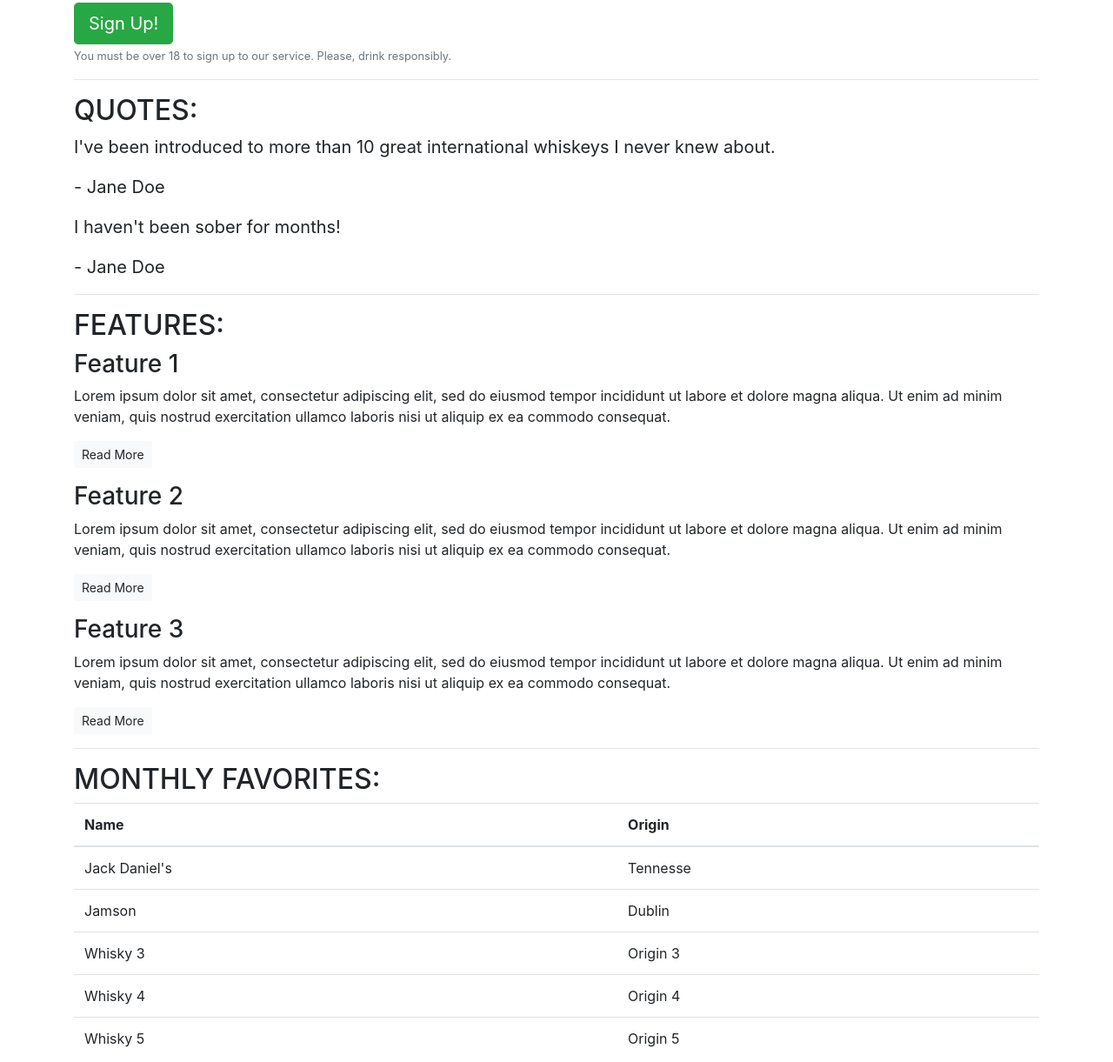
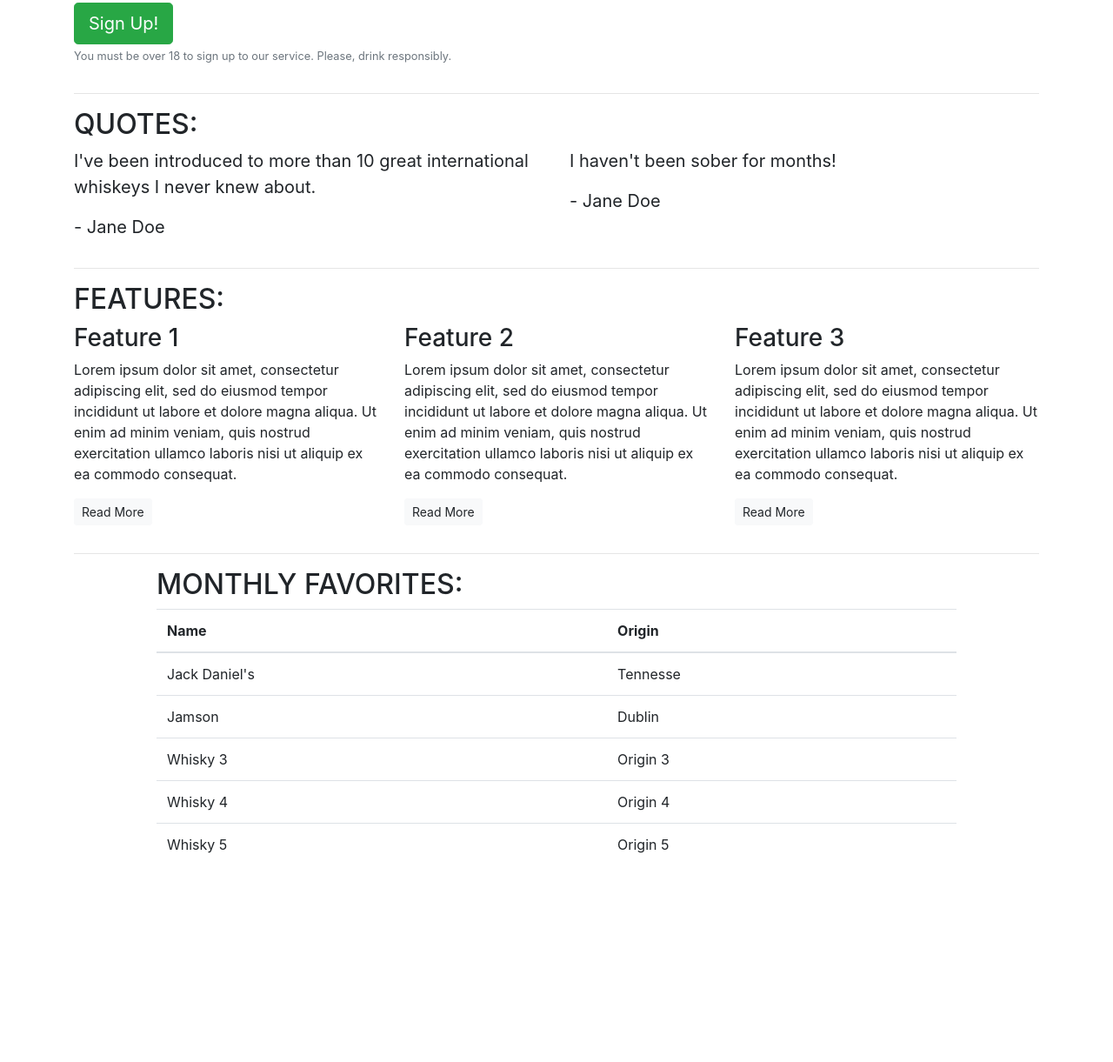
Before and after one commit to 2tracks/Bootstrap4, a plain HTML site: page index.html in a window 1280 px wide. Shown: the part 99-1320 px from the top of the page at 87% size. After the commit the page ends 1110 px from the top, so only its background shows below. Drawn offline with nearby package versions, Linux system fonts and the light colour scheme.

Commit message:
Added grid

```diff
--- a/index.html
+++ b/index.html
@@ -11,6 +11,8 @@
 <body>
      <article class="container">
         <!-- Callout -->
+        <div class="row">
+            <div class="col-12">
                 <section class="callout">
                     <h1>The finest whiskeys delivered to your doorstep.</h1>
                     <p class="lead">Sign up today to start receiving the world's best whiskeys every month.
@@ -18,27 +20,45 @@
                     <button class="btn btn-success btn-lg">Sign Up!</button>
                     <p class="text-muted"><small>You must be over 18 to sign up to our service. Please, drink responsibly.</small></p>
                 </section>
+            </div>
+        </div>
         <!-- /.callout -->
         <hr>
 
         <!-- Quotes -->
         <section class="quotes">
+            <div class="row">
+                <div class="col-12">
                     <h2 class="text-uppercase">Quotes:</h2>
+                </div>
+            </div>
+            <div class="row">
+                <div class="col-12 col-md-6">
                     <blockquote class="blockquote">
                         <p>I've been introduced to more than 10 great international whiskeys I never knew about.</p>
                         <p>- Jane Doe</p>
                     </blockquote>
+                </div>
+                <div class="col-12 col-md-6">
                     <blockquote class="blockquote">
                         <p>I haven't been sober for months!</p>
                         <p>- Jane Doe</p>
                     </blockquote>
+                </div>
+            </div>
         </section>
         <!-- /.quotes -->
         <hr>
 
         <!-- Features -->
         <section class="features">
+            <div class="row">
+                <div class="col-12">
                     <h2 class="text-uppercase">Features:</h2>
+                </div>
+            </div>
+            <div class="row">
+                <div class="col-12 col-md-6 col-lg-4">
                     <div class="feature">
                         <h3>Feature 1</h3>
                         <p>Lorem ipsum dolor sit amet, consectetur adipiscing elit, sed do eiusmod tempor incididunt
@@ -46,23 +66,31 @@
                         laboris nisi ut aliquip ex ea commodo consequat.</p>
                         <p><a class="btn btn-sm btn-light" href="#">Read More</a></p>
                     </div>
+                </div>
+                <div class="col-12 col-md-6 col-lg-4">
                     <div class="feature">
                         <h3>Feature 2</h3>
                         <p>Lorem ipsum dolor sit amet, consectetur adipiscing elit, sed do eiusmod tempor incididunt ut
                         labore et dolore magna aliqua. Ut enim ad minim veniam, quis nostrud exercitation ullamco laboris nisi ut aliquip ex ea commodo consequat.</p>
                         <p><a class="btn btn-sm btn-light" href="#">Read More</a></p>
                     </div>
+                </div>
+                <div class="col-12 d-md-none d-lg-block col-lg-4">
                     <div class="feature">
                         <h3>Feature 3</h3>
                         <p>Lorem ipsum dolor sit amet, consectetur adipiscing elit, sed do eiusmod tempor incididunt
                         ut labore et dolore magna aliqua. Ut enim ad minim veniam, quis nostrud exercitation ullamco laboris nisi ut aliquip ex ea commodo consequat.</p>
                         <p><a class="btn btn-sm btn-light" href="#">Read More</a></p>
                     </div>
+                </div>
+            </div>
         </section>
         <!-- /.features -->
         <hr>
         <!-- Monthly favorites -->
         <section>
+            <div class="row">
+                <div class="col-12 offset-lg-1 col-lg-10">
                     <h2 class="text-uppercase">Monthly favorites:</h2>
                     <div class="table-responsive">
                         <table class="table">
@@ -97,6 +125,8 @@
                             </tbody>
                         </table>
                     </div>
+                </div>
+            </div>
         </section>
         <!-- /.monthly favorites -->
 
```
Lines whose indentation alone changed are shown as unchanged.
